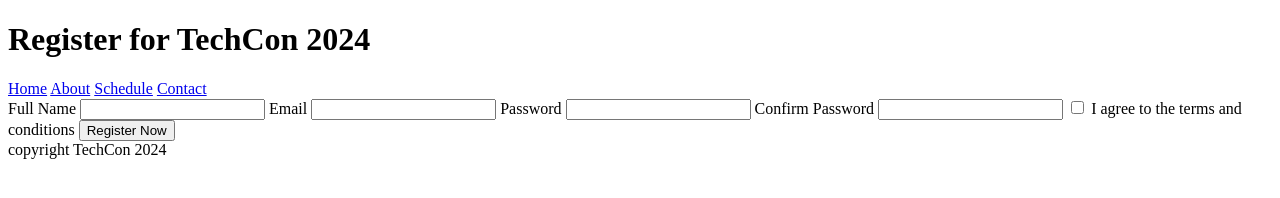
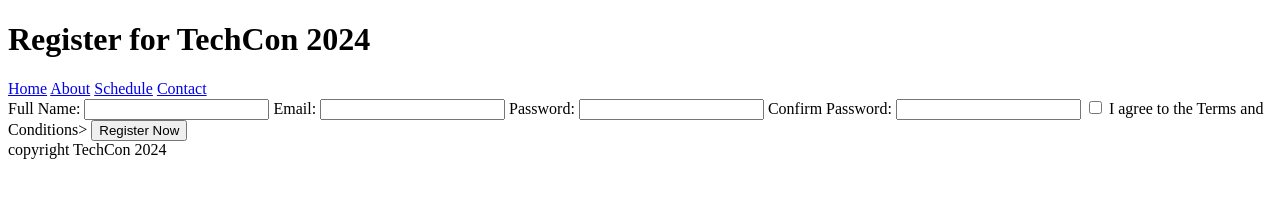
Before and after one commit to Rediet2023/TechCon_HTML, a plain HTML site: page techcon_website/register.html in a window 1280 px wide. Drawn offline with Linux system fonts and the light colour scheme.

Commit message:
updated register file

```diff
--- a/techcon_website/register.html
+++ b/techcon_website/register.html
@@ -17,20 +17,20 @@
   </header>
   <main>
     <form>
-      <label for="full name"> Full Name </label>
+        <label for="fullname">Full Name:</label>
         <input type="text">
 
-      <label for="email"> Email </label>
+        <label for="email">Email:</label>
         <input type="email">
 
-      <label for="psw"> Password</label>
+        <label for="password">Password:</label>
         <input type="password">
 
-      <label for="Confirm Password"> Confirm Password </label>
+        <label for="confirm_password">Confirm Password:</label>
         <input type="password">
 
         <input type="checkbox">
-      <label for="checkbox">I agree to the terms and conditions</label>
+        <label for="terms">I agree to the Terms and Conditions>
 
         <button type="submit">Register Now</button>
     </form>
```
Lines whose indentation alone changed are shown as unchanged.
